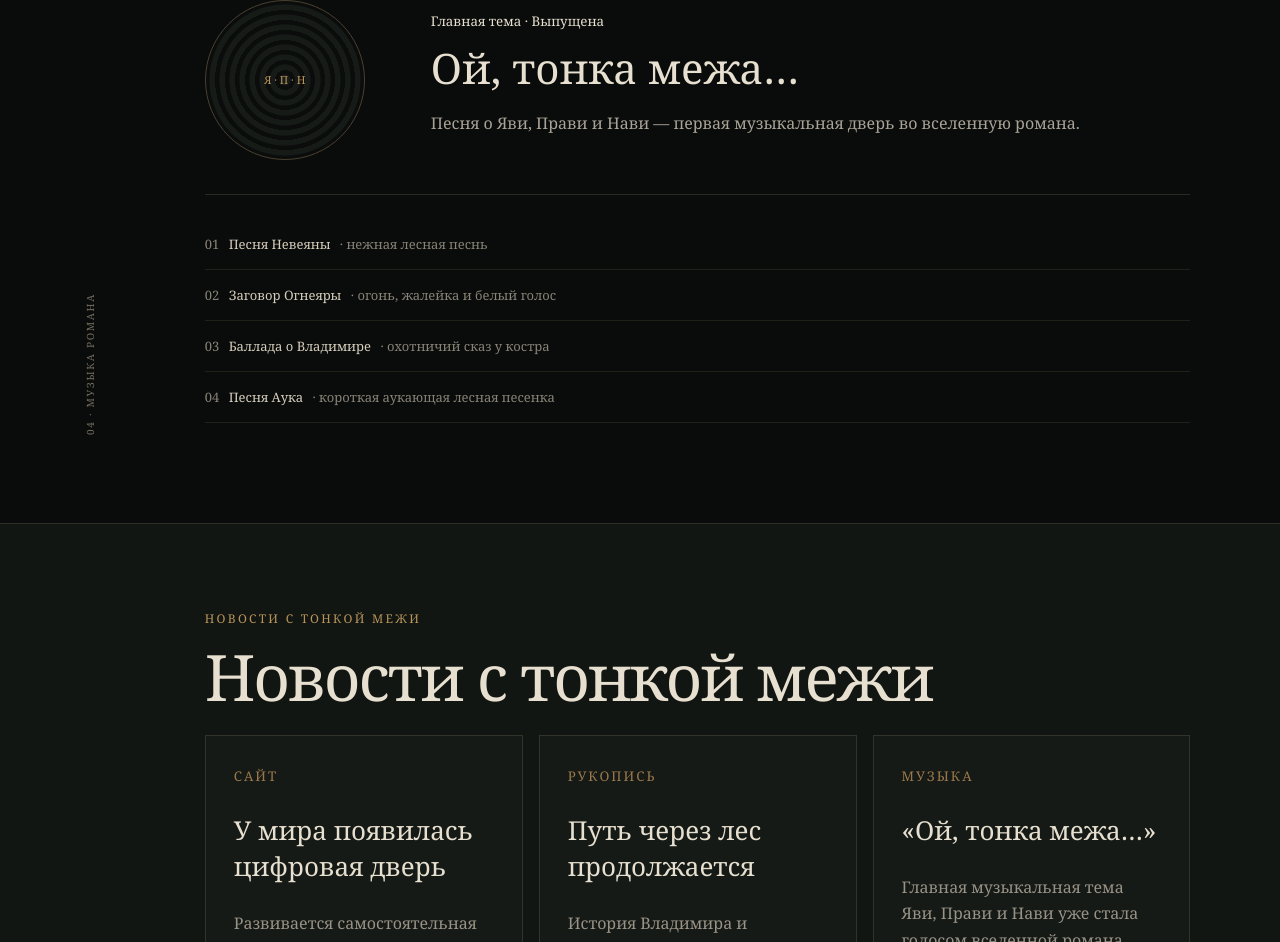
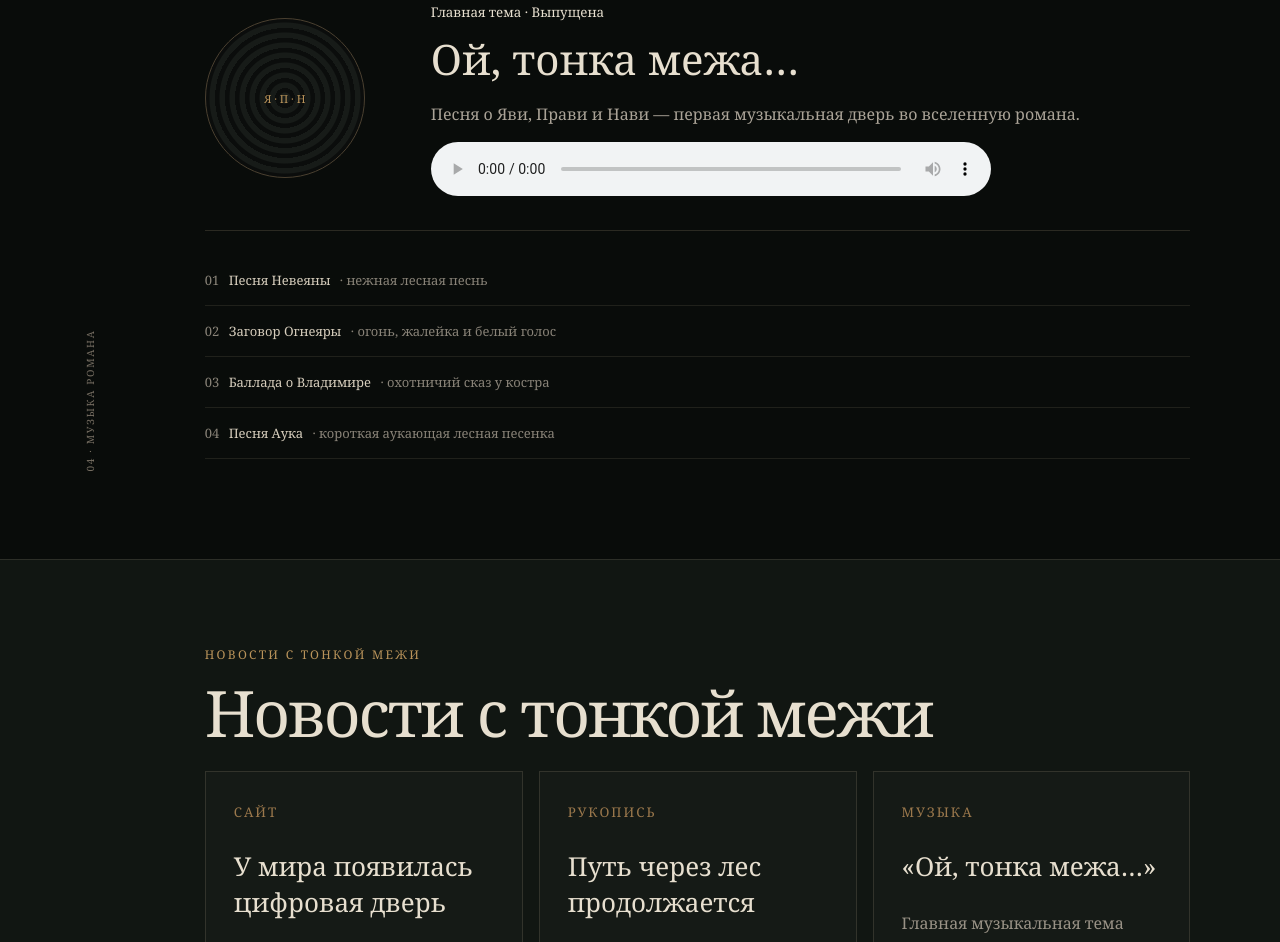
Before and after one commit to solnce2970-cell/tam-gde-umiraet-yav, a Next.js app: page / in a window 1280 px wide. Shown: the part 5659-6601 px from the top of the page. Built offline with nearby package versions, Linux system fonts and the light colour scheme.

Commit message:
Connect music player to site

```diff
--- a/app/layout.tsx
+++ b/app/layout.tsx
@@ -1,6 +1,7 @@
 import type { Metadata } from "next";
 import "./globals.css";
 import BackToTop from "./BackToTop";
+import MusicPlayerPortal from "./MusicPlayerPortal";
 
 export const metadata: Metadata = {
   title: "Там, где умирает Явь",
@@ -12,6 +13,7 @@ export default function RootLayout({ children }: Readonly<{ children: React.Reac
     <html lang="ru">
       <body>
         {children}
+        <MusicPlayerPortal />
         <BackToTop />
       </body>
     </html>
```
